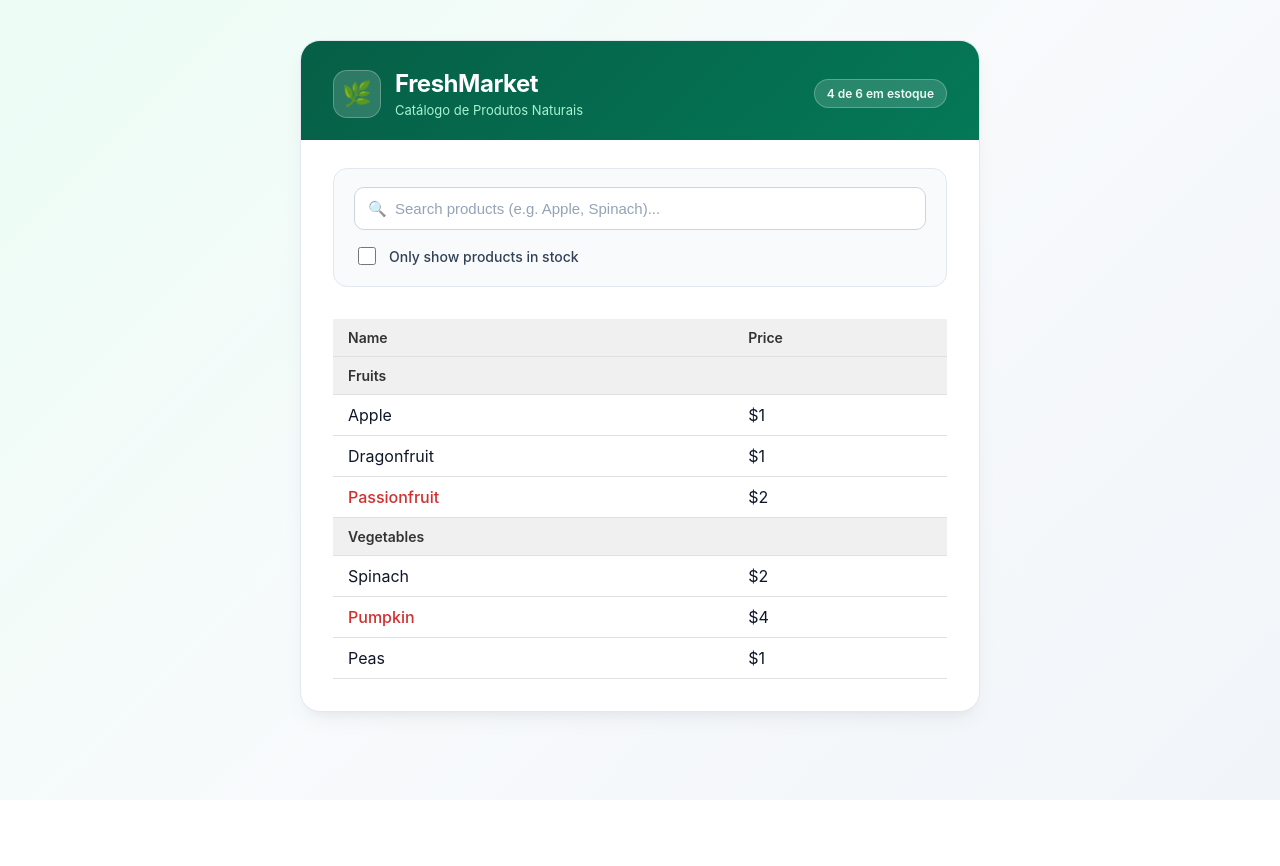
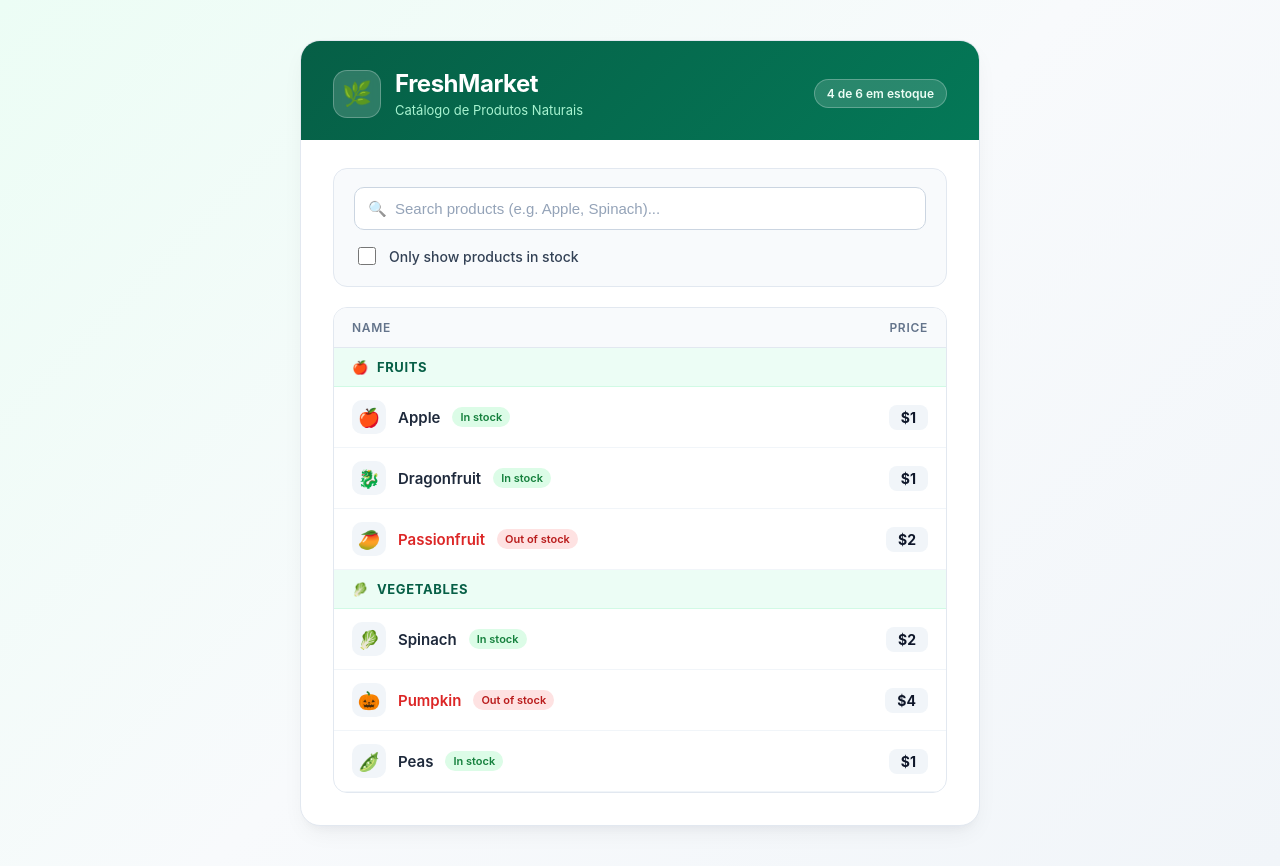
Before and after one commit to Francisco-Cassio/produtos-web, a React (Vite) app: page / in a window 1280 px wide. Before the commit the page ends 800 px from the top, so only its background shows below. Built offline with nearby package versions, Linux system fonts and the light colour scheme.

Commit message:
style: adiciona badges de estoque e icones na tabela de produtos

```diff
--- a/src/components/ProductCategoryRow.module.css
+++ b/src/components/ProductCategoryRow.module.css
@@ -1,6 +1,18 @@
 .categoryHeader {
-  background: #e8f5e9;
-  font-weight: bold;
-  color: #2e7d32;
-  font-size: 14px;
+  background: #ecfdf5;
+  color: #065f46;
+  font-weight: 700;
+  font-size: 13px;
+  text-transform: uppercase;
+  letter-spacing: 0.05em;
+  padding: 11px 18px;
+  text-align: left;
+  border-top: 1px solid #d1fae5;
+  border-bottom: 1px solid #d1fae5;
 }
+
+.categoryContent {
+  display: inline-flex;
+  align-items: center;
+  gap: 8px;
+}
--- a/src/components/ProductCategoryRow.tsx
+++ b/src/components/ProductCategoryRow.tsx
@@ -5,11 +5,21 @@ interface ProductCategoryRowProps {
   category: Product['category']
 }
 
+const CATEGORY_ICONS: Record<string, string> = {
+  Fruits: '🍎',
+  Vegetables: '🥬'
+}
+
 export default function ProductCategoryRow({ category }: ProductCategoryRowProps) {
+  const icon = CATEGORY_ICONS[category] ?? '📦'
+
   return (
     <tr>
       <th colSpan={2} className={styles.categoryHeader}>
-        {category}
+        <span className={styles.categoryContent}>
+          <span aria-hidden="true">{icon}</span>
+          <span>{category}</span>
+        </span>
       </th>
     </tr>
   )
--- a/src/components/ProductRow.module.css
+++ b/src/components/ProductRow.module.css
@@ -1,4 +1,76 @@
+.row {
+  transition: background-color 0.15s ease;
+}
+
+.row:hover {
+  background-color: #f8fafc;
+}
+
+.nameCell {
+  padding: 13px 18px;
+  border-bottom: 1px solid #f1f5f9;
+}
+
+.priceCell {
+  padding: 13px 18px;
+  border-bottom: 1px solid #f1f5f9;
+  text-align: right;
+}
+
+.productInfo {
+  display: flex;
+  align-items: center;
+  gap: 12px;
+}
+
+.iconBox {
+  width: 34px;
+  height: 34px;
+  border-radius: 10px;
+  background: #f1f5f9;
+  display: inline-flex;
+  align-items: center;
+  justify-content: center;
+  font-size: 18px;
+  flex-shrink: 0;
+}
+
+.inStockName {
+  font-weight: 600;
+  color: #1e293b;
+  font-size: 15px;
+}
+
 .outOfStock {
-  color: #d32f2f;
-  font-weight: 500;
+  color: #dc2626;
+  font-weight: 600;
+  font-size: 15px;
 }
+
+.badgeInStock {
+  font-size: 11px;
+  font-weight: 600;
+  padding: 3px 8px;
+  border-radius: 999px;
+  background: #dcfce7;
+  color: #15803d;
+}
+
+.badgeOutOfStock {
+  font-size: 11px;
+  font-weight: 600;
+  padding: 3px 8px;
+  border-radius: 999px;
+  background: #fee2e2;
+  color: #b91c1c;
+}
+
+.priceTag {
+  display: inline-block;
+  font-weight: 700;
+  font-size: 14px;
+  color: #0f172a;
+  background: #f1f5f9;
+  padding: 4px 12px;
+  border-radius: 8px;
+}
--- a/src/components/ProductRow.tsx
+++ b/src/components/ProductRow.tsx
@@ -5,15 +5,44 @@ interface ProductRowProps {
   product: Product
 }
 
+const PRODUCT_ICONS: Record<string, string> = {
+  Apple: '🍎',
+  Dragonfruit: '🐉',
+  Passionfruit: '🥭',
+  Spinach: '🥬',
+  Pumpkin: '🎃',
+  Peas: '🫛'
+}
+
 export default function ProductRow({ product }: ProductRowProps) {
-  const name = product.stocked ? product.name : (
+  const icon = PRODUCT_ICONS[product.name] ?? '🥗'
+
+  const name = product.stocked ? (
+    <span className={styles.inStockName}>{product.name}</span>
+  ) : (
     <span className={styles.outOfStock}>{product.name}</span>
   )
 
   return (
-    <tr>
-      <td>{name}</td>
-      <td>{product.price}</td>
+    <tr className={styles.row}>
+      <td className={styles.nameCell}>
+        <div className={styles.productInfo}>
+          <span className={styles.iconBox} aria-hidden="true">
+            {icon}
+          </span>
+          {name}
+          <span
+            className={
+              product.stocked ? styles.badgeInStock : styles.badgeOutOfStock
+            }
+          >
+            {product.stocked ? 'In stock' : 'Out of stock'}
+          </span>
+        </div>
+      </td>
+      <td className={styles.priceCell}>
+        <span className={styles.priceTag}>{product.price}</span>
+      </td>
     </tr>
   )
 }
--- a/src/components/ProductTable.module.css
+++ b/src/components/ProductTable.module.css
@@ -1,19 +1,35 @@
+.tableContainer {
+  border: 1px solid #e2e8f0;
+  border-radius: 14px;
+  overflow: hidden;
+  background: #ffffff;
+}
+
 .table {
   width: 100%;
   border-collapse: collapse;
-  margin-top: 12px;
 }
 
-.table th,
-.table td {
-  padding: 10px 15px;
+.headerCell,
+.headerCellRight {
+  background: #f8fafc;
+  font-weight: 600;
+  color: #64748b;
+  font-size: 12px;
+  text-transform: uppercase;
+  letter-spacing: 0.06em;
+  padding: 12px 18px;
+  border-bottom: 1px solid #e2e8f0;
   text-align: left;
-  border-bottom: 1px solid #e0e0e0;
 }
 
-.table th {
-  background: #f0f0f0;
-  font-weight: 600;
-  color: #333;
+.headerCellRight {
+  text-align: right;
+}
+
+.emptyState {
+  padding: 32px 18px;
+  text-align: center;
+  color: #64748b;
   font-size: 14px;
 }
--- a/src/components/ProductTable.tsx
+++ b/src/components/ProductTable.tsx
@@ -36,14 +36,26 @@ export default function ProductTable({
   })
 
   return (
+    <div className={styles.tableContainer}>
       <table className={styles.table}>
         <thead>
           <tr>
-          <th>Name</th>
-          <th>Price</th>
+            <th className={styles.headerCell}>Name</th>
+            <th className={styles.headerCellRight}>Price</th>
           </tr>
         </thead>
-      <tbody>{rows}</tbody>
+        <tbody>
+          {rows.length > 0 ? (
+            rows
+          ) : (
+            <tr>
+              <td colSpan={2} className={styles.emptyState}>
+                No products found matching your search.
+              </td>
+            </tr>
+          )}
+        </tbody>
       </table>
+    </div>
   )
 }
```
Lines whose indentation alone changed are shown as unchanged.
